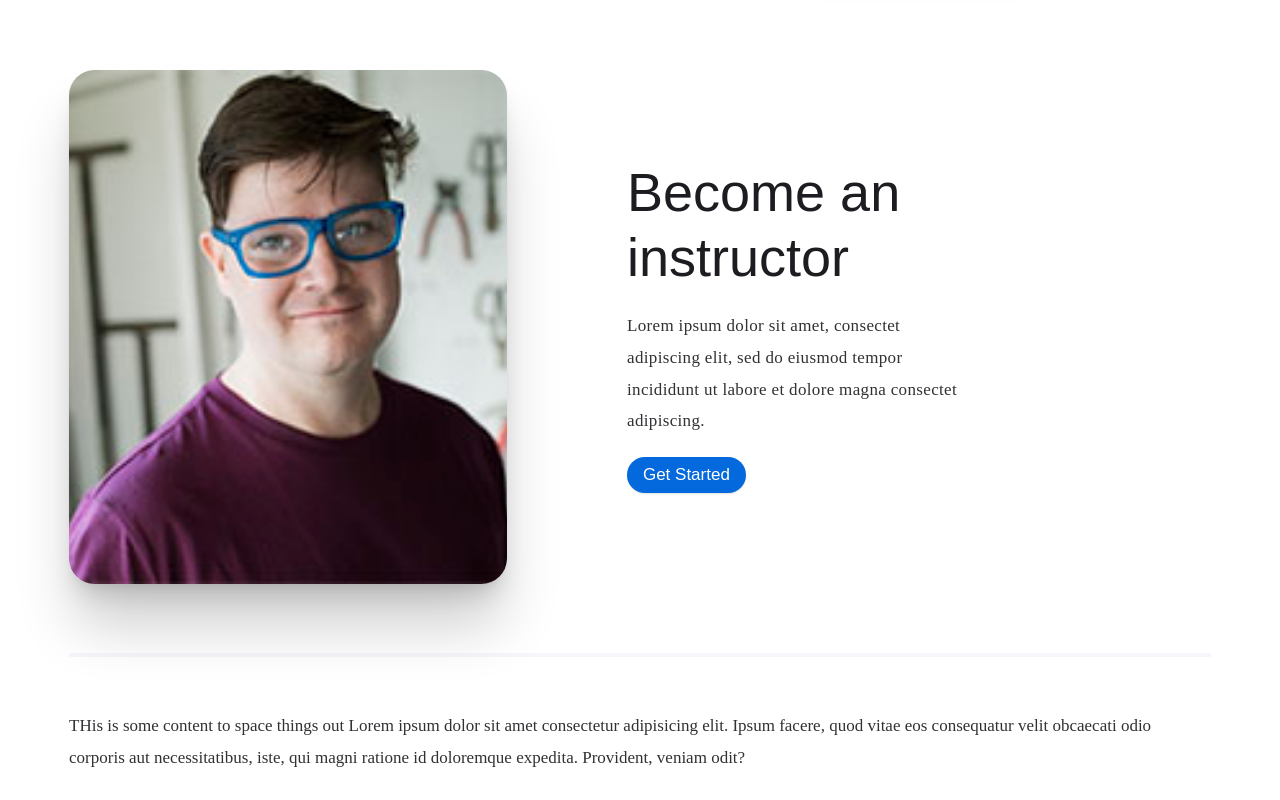
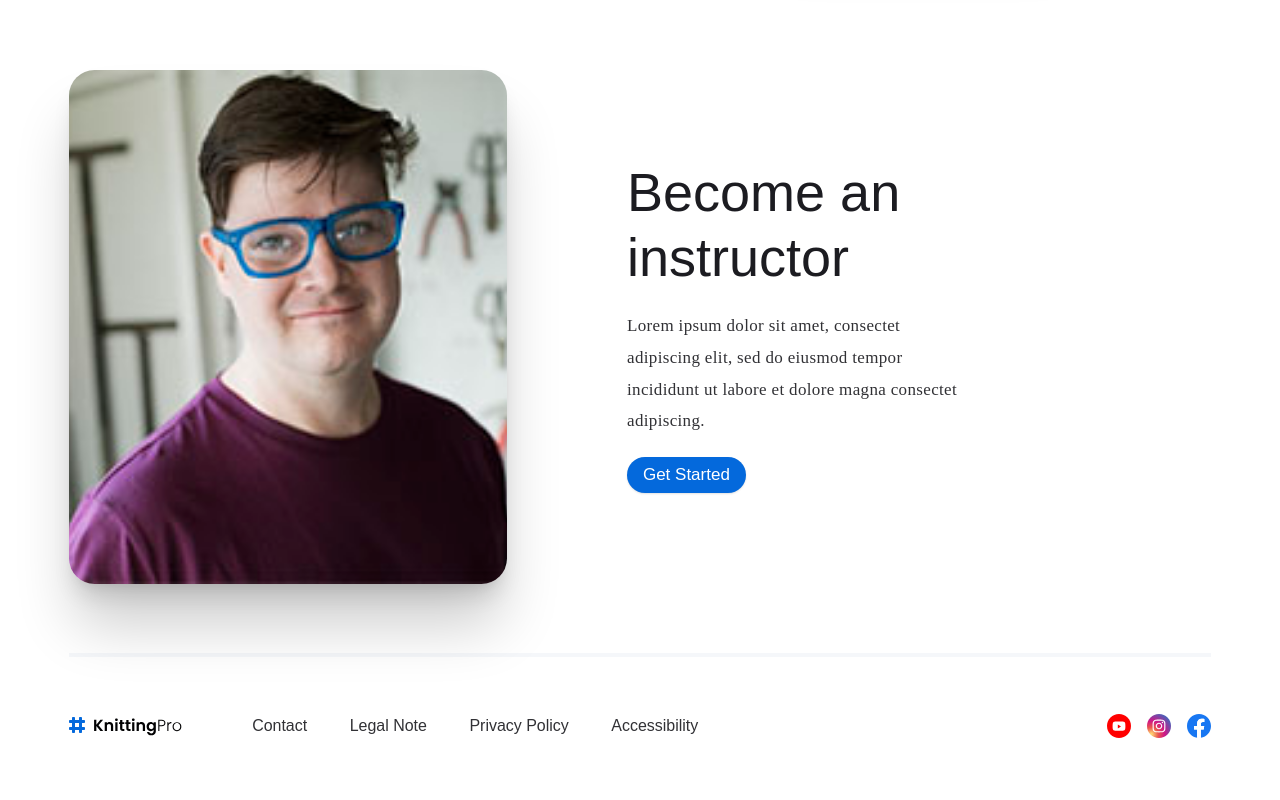
Before and after one commit to helphop/CSSDemystifiedChallenge5, a website: page main/index.html in a window 1280 px wide. Shown: the part 2479-3279 px from the top of the page. After the commit the page ends 3247 px from the top, so only its background shows below. Drawn offline with Linux system fonts and the light colour scheme.

Commit message:
footer working with correct image sizes

```diff
--- a/main/assets/css/custom-style/_shared-styles.scss
+++ b/main/assets/css/custom-style/_shared-styles.scss
@@ -61,7 +61,8 @@ img {
   max-width: 100%;
 }
 
-;
+li a {color: inherit;}
+
 // --------------------------------
 
 // (END) Global editor code
--- a/main/assets/css/custom-style/_typography.scss
+++ b/main/assets/css/custom-style/_typography.scss
@@ -144,3 +144,9 @@ mark {
 .card__price {
   font-size: 1.25rem;
 }
+
+.footer {
+  li a {
+    font-size: 0.94em;
+  }
+}
--- a/main/assets/css/pages/_index.scss
+++ b/main/assets/css/pages/_index.scss
@@ -188,6 +188,7 @@
   }
 }
 
+//wrapper will be converted to container
 .instructor {
   &__wrapper {
     border-bottom: 4px solid var(--color-white-dark);
@@ -211,3 +212,38 @@
     }
   }
 }
+
+.footer  {
+  display: grid;
+  gap: var(--space-xl);
+  align-items: center;
+  @include breakpoint(md) {
+    grid-template-columns: auto 1fr auto;
+  }
+
+
+  &__list {
+    justify-self: start;
+    display: grid;
+    row-gap: var(--space-sm);
+    @include breakpoint(md) {
+      grid-auto-flow: column;
+      column-gap: var(--space-lg);
+    }
+  }
+
+  &__social {
+    display: grid;
+    grid-auto-flow: column;
+    gap: var(--space-sm);
+    justify-content: start;
+  }
+
+  .social__img {
+    width: 44px;
+    @include breakpoint(md) {
+      width: 24px;
+    }
+  }
+
+}
--- a/main/index.html
+++ b/main/index.html
@@ -203,12 +203,22 @@
   </section>
 
 
+  <footer class="footer">
+    <img src="assets/images/logo-large.svg" alt="KP Logo">
+    <ul class="footer__list">
+      <li><a href="contact.html">Contact</a></li>
+      <li><a href=legal.html">Legal Note</a></li>
+      <li><a href="privacy.html">Privacy Policy</a></li>
+      <li><a href="access.html">Accessibility</a></li>
+    </ul>
+    <div class="footer__social">
+      <div><img class="social__img" src="assets/images/Youtube.svg" alt=""></div>
+      <div><img class="social__img"  src="assets/images/Instagram.svg" alt=""></div>
+      <div><img class="social__img"  src="assets/images/facebook.svg" alt=""></div>
+    </div>
+  </footer>
 
-  <div>
-    THis is some content to space things out
-    Lorem ipsum dolor sit amet consectetur adipisicing elit. Ipsum facere, quod vitae eos consequatur velit obcaecati odio corporis aut necessitatibus, iste, qui magni ratione id doloremque expedita. Provident, veniam odit?
   </div>
-  </div>
-<script src="assets/js/scripts.js"></script>
-</body>
+  <script src="assets/js/scripts.js"></script>
+  </body>
 </html>
```
Also changed, not shown: main/assets/css/style.css. Lines whose indentation alone changed are shown as unchanged.
